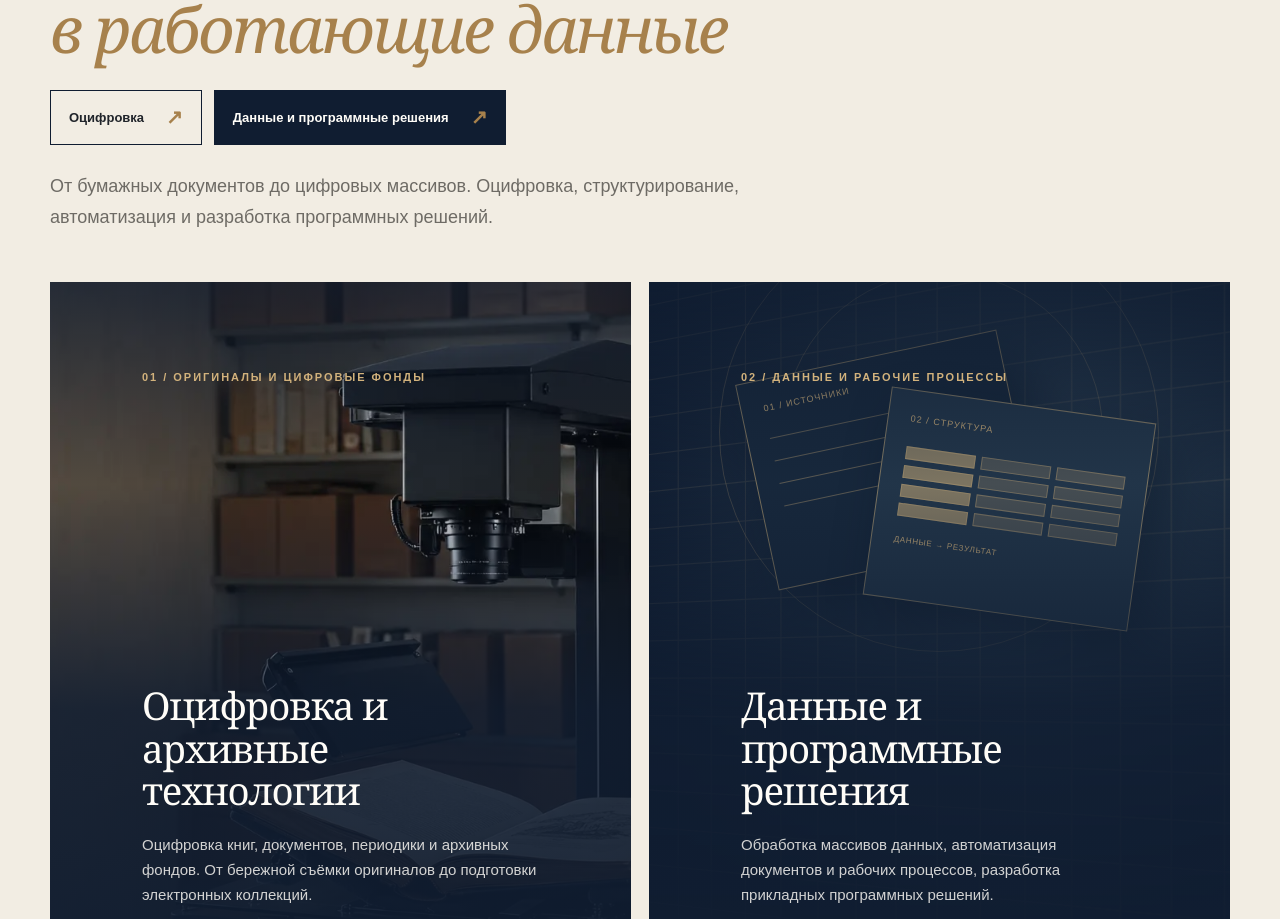
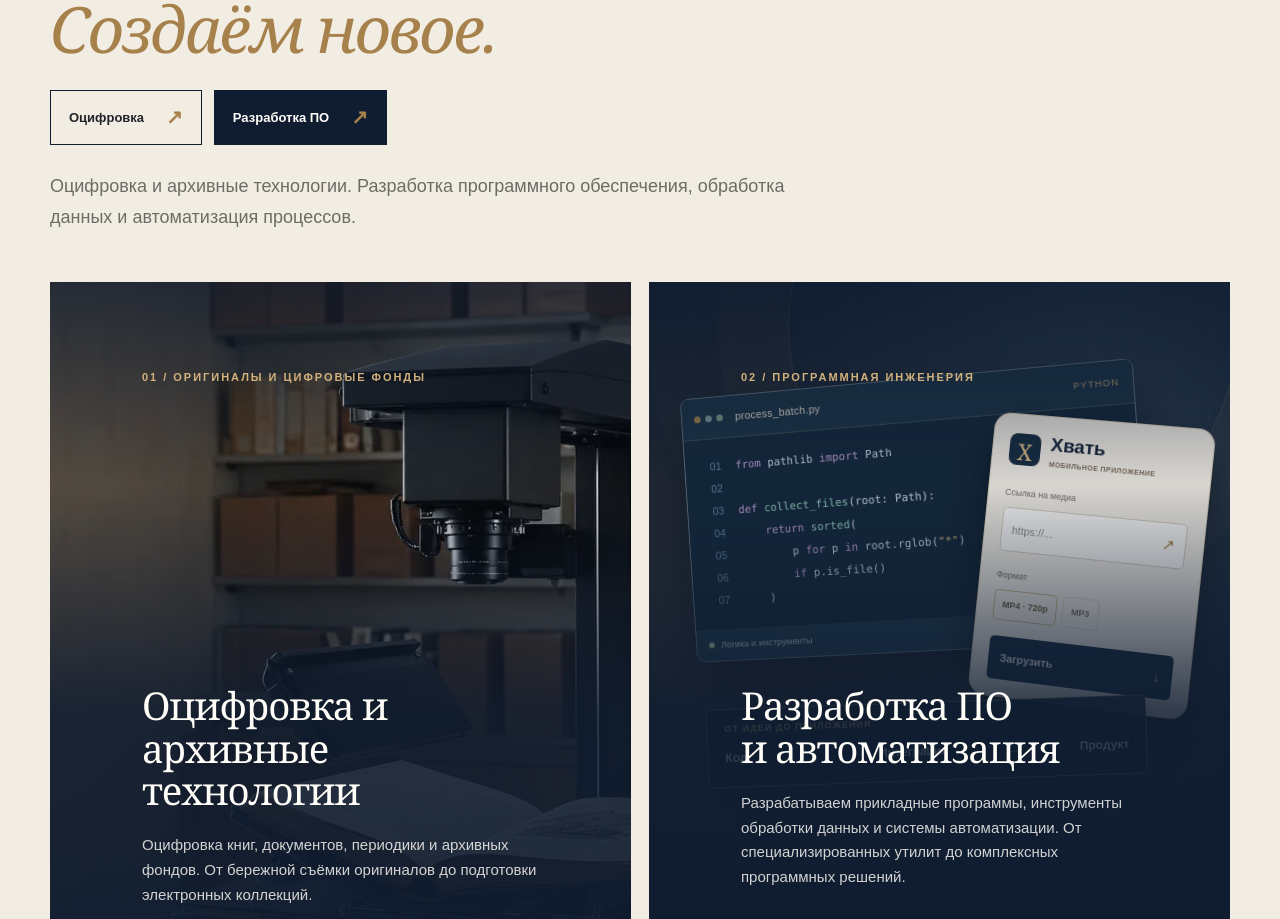
Before and after one commit to diavoliada7887/arkhivum-site, a Next.js app: page /arkhivum-site/ in a window 1280 px wide. Shown: the part 273-1192 px from the top of the page. Built offline with nearby package versions, Linux system fonts and the light colour scheme.

Commit message:
feat(home): align headline and software direction with product engineering

```diff
--- a/app/page.tsx
+++ b/app/page.tsx
@@ -1,13 +1,13 @@
 import type { Metadata } from "next";
 import Link from "next/link";
 import { ContactBand, PageShell, SectionHeading } from "./components";
-import { DataVisual } from "./DirectionNav";
+import { HomeSoftwareVisual } from "./HomeSoftwareVisual";
 import { sitePath } from "./site-path";
 
 export const metadata: Metadata = {
-  title: { absolute: "Архивум — оцифровка, данные и программные решения" },
+  title: { absolute: "Архивум — оцифровка и разработка программного обеспечения" },
   description:
-    "Превращаем информацию в работающие данные. Оцифровка, структурирование информации, автоматизация и разработка прикладных программных решений.",
+    "Сохраняем ценное. Создаём новое. Оцифровка и архивные технологии, разработка ПО, обработка данных и автоматизация процессов.",
 };
 
 export default function Home() {
@@ -17,9 +17,9 @@ export default function Home() {
         <div className="shell">
           <p className="eyebrow">Архивум · информация · технологии</p>
           <h1>
-            Превращаем информацию
+            Сохраняем ценное.
             <br />
-            <em>в работающие данные</em>
+            <em>Создаём новое.</em>
           </h1>
           <nav
             className="home-quick-directions"
@@ -29,12 +29,12 @@ export default function Home() {
               Оцифровка <span aria-hidden="true">↗</span>
             </Link>
             <Link href="/software">
-              Данные и программные решения <span aria-hidden="true">↗</span>
+              Разработка ПО <span aria-hidden="true">↗</span>
             </Link>
           </nav>
           <p className="company-lead">
-            От бумажных документов до цифровых массивов. Оцифровка,
-            структурирование, автоматизация и разработка программных решений.
+            Оцифровка и архивные технологии. Разработка программного обеспечения,
+            обработка данных и автоматизация процессов.
           </p>
         </div>
       </section>
@@ -66,17 +66,18 @@ export default function Home() {
         </Link>
         <Link href="/software" className="direction-card">
           <div className="direction-art">
-            <DataVisual />
+            <HomeSoftwareVisual />
           </div>
           <div className="direction-copy">
-            <p className="eyebrow">02 / Данные и рабочие процессы</p>
+            <p className="eyebrow">02 / Программная инженерия</p>
             <h2>
-              Данные и<br />
-              программные решения
+              Разработка ПО<br />
+              и автоматизация
             </h2>
             <p>
-              Обработка массивов данных, автоматизация документов и рабочих
-              процессов, разработка прикладных программных решений.
+              Разрабатываем прикладные программы, инструменты обработки данных и
+              системы автоматизации. От специализированных утилит до
+              комплексных программных решений.
             </p>
             <span className="direction-action">
               Перейти к разработке <b aria-hidden="true">↗</b>
```
